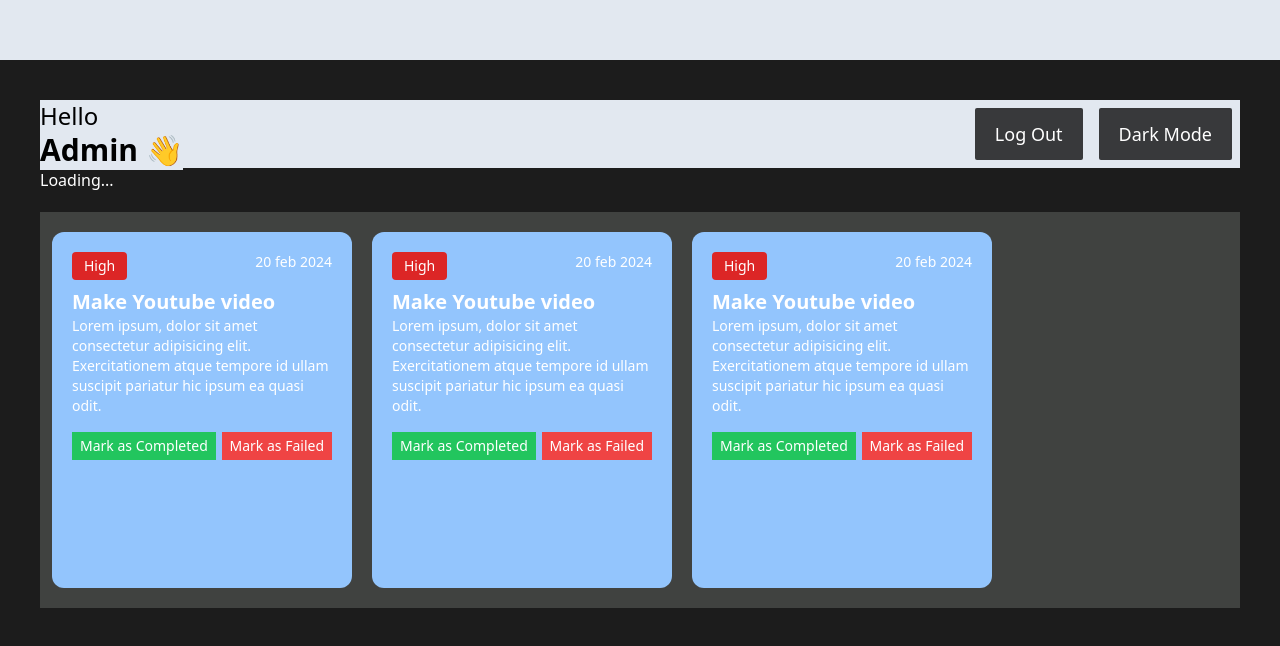
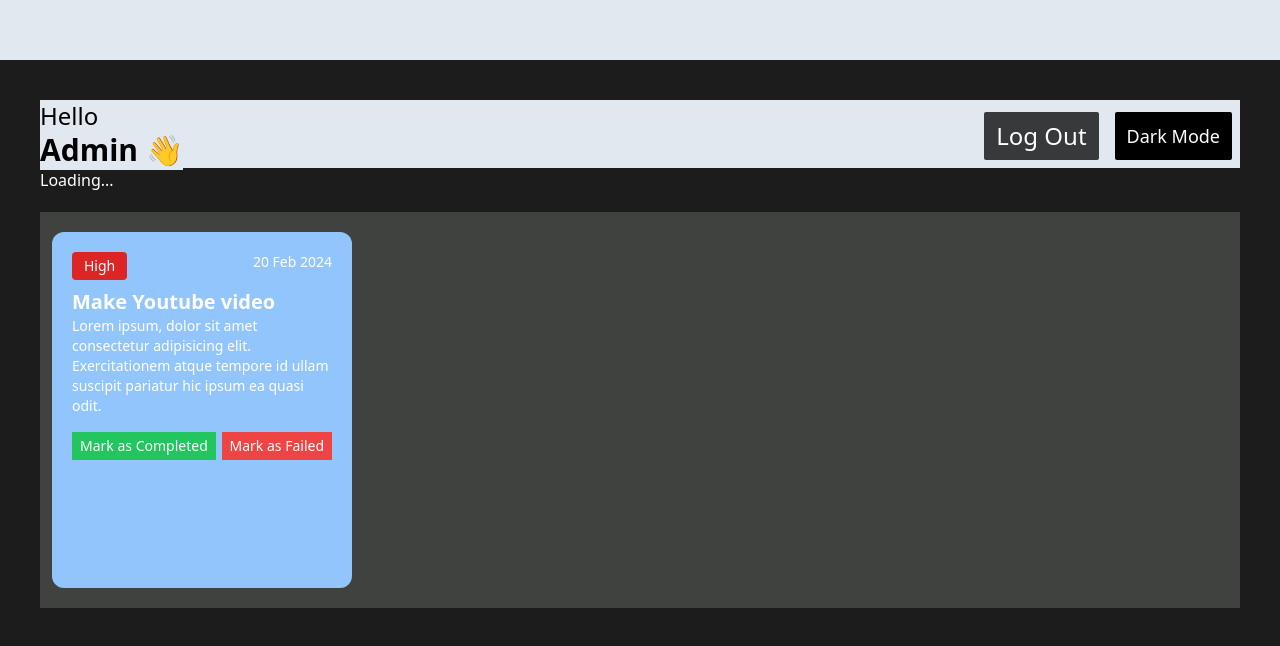
Before and after one commit to Hashiramanullah/employe-manegment, a React (Vite) app in the folder employee management/: page / in a window 1280 px wide. Shown: the part 740-1386 px from the top of the page. Built offline with nearby package versions, Linux system fonts and the light colour scheme.

Commit message:
29 morning work

```diff
--- a/employee management/index.html
+++ b/employee management/index.html
@@ -2,7 +2,7 @@
 <html lang="en">
   <head>
     <meta charset="UTF-8" />
-    <meta name="viewport" content="width=device-width, initial-scale=1.0" />
+    <meta name="viewport" content="width=device-width, initial-scale=1.0">
     <title>Employee Mangement System</title>
   </head>
   <body>
--- a/employee management/src/App.jsx
+++ b/employee management/src/App.jsx
@@ -1,95 +1,66 @@
-import React, { useContext, useEffect, useState } from 'react'
-import Login from './components/Auth/Login'
-import EmployeeDashboard from './components/Dashboard/EmployeeDashboard'
-import AdminDashboard from './components/Dashboard/AdminDashboard'
-import { useTheme } from './context/ThemeContext'
-import { getLocalStorage, setLocalStorage } from './utils/LocalStorage'
-import { AuthContext } from './context/AuthProvider'
+import React, { useContext, useEffect, useState } from 'react';
+import Login from './components/Auth/Login';
+import EmployeeDashboard from './components/Dashboard/EmployeeDashboard';
+import AdminDashboard from './components/Dashboard/AdminDashboard';
+import { useTheme } from './context/ThemeContext';
+import { getLocalStorage, setLocalStorage } from './utils/LocalStorage';
+import { AuthContext } from './context/AuthProvider';
 
 const App = () => {
-    const {theme , toggelTheme} = useTheme();
-    const [user,setUser] = useState(null);
-    const [loggedInUserData, setLoggedInUserData] = useState(null)
+    const { theme, toggelTheme } = useTheme();
+    const [user, setUser] = useState(null);
+    const [loggedInUserData, setLoggedInUserData] = useState(null);
     const authData = useContext(AuthContext);
-    // authData.EmployeeData
-    // console.log(authData.EmployeeData);
-    // set data into local Storage
+    const [employee, setEmployee] = useState(null);
 
-// localStorage.clear()
-     useEffect(()=>{
+    useEffect(() => {
         const loggedInUser = localStorage.getItem('loggedInUser');
-   if(loggedInUser){
+        if (loggedInUser) {
             const userData = JSON.parse(loggedInUser);
-    // console.log(userData);
-    setUser(userData.role)
-    setLoggedInUserData(userData.data)
-    //  console.log(loggedInUser,'user loggedIn');
+            setUser(userData.role);
+            setLoggedInUserData(userData.data);
+            console.log(userData.data);
+        }
+    }, []);
 
+    useEffect(() => {
+        const getDataFromLocalS = () => {
+            const employeeData = localStorage.getItem('employee');
+            if (employeeData) {
+                const genEmployeeData = JSON.parse(employeeData);
+                setEmployee(genEmployeeData);
+                console.log(genEmployeeData);
             }
+        };
+        getDataFromLocalS();
+    }, []);
 
-     },[])
-// localStorage.clear()
-     const handleLogin = (email,password) => {
-
-       if(email == 'admin@gmail.com' && password == '123'){
-        // console.log(`helo ${email}`);
-        localStorage.setItem('loggedInUser',JSON.stringify({role:'admin'}));
-        setUser('admin')
-
-       }else if(authData){
-          const employee = authData.EmployeeData.find((e)=>email == e.email && password == e.password)
-          if(employee){
-            localStorage.setItem('loggedInUser',JSON.stringify({role:'employee',data:employee}));
+    const handleLogin = (email, password) => {
+        if (email === 'admin@gmail.com' && password === '123') {
+            localStorage.setItem('loggedInUser', JSON.stringify({ role: 'admin' }));
+            setUser('admin');
+        } else if (authData) {
+            const employee = authData.EmployeeData.find((e) => email === e.email && password === e.password);
+            if (employee) {
+                localStorage.setItem('loggedInUser', JSON.stringify({ role: 'employee', data: employee }));
                 setLoggedInUserData(employee);
                 setUser('employee');
-
             }
-
-       }else{
-        alert('invalid credantial');
+        } else {
+            alert('Invalid credentials');
         }
-     }
-
-
-
+    };
 
     return (
-    <>
-   <div className={` ${theme == 'light' ? 'bg-slate-200 text-black' :'body'} `}>
+        <div className={`${theme === 'light' ? 'bg-slate-200 text-black' : 'body'} h-screen w-full`}>
+            {!user ? <Login handleLogin={handleLogin} /> : ''}
+            {user === 'admin' ? (
+                <AdminDashboard changeUser={setUser} />
+            ) : (
+                <EmployeeDashboard changeUser={setUser} user={user} employeeData={loggedInUserData} emply={employee} />
+            )}
+        </div>
+    );
+};
 
- {!user   ? <Login  handleLogin={handleLogin}/> : ''}
-      {user == 'admin' ? <AdminDashboard changeUser={setUser}/> : <EmployeeDashboard changeUser={setUser} user={user} employeeData={loggedInUserData}/>}
-
-   </div>
-
-    </>
-  )
-}
-
-export default App
-
-// import React from 'react';
-// import { ThemeProvider, useTheme } from './context/ThemeContext';
-// import Navbar from './components/Navbar';
-// import Home from './components/Home';
-
-// function ThemedApp() {
-//   const { theme } = useTheme();
-
-//   return (
-//     <div className={`${theme === 'light' ? 'bg-white text-black' : 'bg-gray-900 text-white'} min-h-screen`}>
-//       <Navbar />
-//       <Home />
-//     </div>
-//   );
-// }
-
-// function App() {
-//   return (
-//     <ThemeProvider>
-//       <ThemedApp />
-//     </ThemeProvider>
-//   );
-// }
-
-// export default App;
+export default App;
--- a/employee management/src/components/Dashboard/AdminDashboard.jsx
+++ b/employee management/src/components/Dashboard/AdminDashboard.jsx
@@ -5,7 +5,7 @@ import OldTask from '../other/OldTask'
 // import { useTheme } from '../../context/ThemeContext'
 const AdminDashboard = (props) => {
     return (
-        <div className=' bg-black w-full h-screen p-7'>
+        <div className=' bg-black w-full h-screen dark:text-white p-7'>
 
 
             <Header changeUser={props.changeUser} />
--- a/employee management/src/components/Dashboard/EmployeeDashboard.jsx
+++ b/employee management/src/components/Dashboard/EmployeeDashboard.jsx
@@ -4,13 +4,14 @@ import TaskListNumber from '../other/TaskListNumber';
 import TaskList from '../TaskList/TaskList';
 
 const EmployeeDashboard = (props) => {
-  const { employeeData, user, changeUser } = props; // Destructure all props here
+  const { employeeData, user, changeUser,emply } = props; // Destructure all props here
+  console.log(employeeData);
 
   return (
     <div className='p-10 bg-[#1C1C1C] h-screen'>
       <Header data={employeeData} user={user} changeUser={props.changeUser} />
       <TaskListNumber data={employeeData} />
-      <TaskList data={employeeData} />
+      <TaskList data={employeeData} emply={emply} />
     </div>
   );
 };
--- a/employee management/src/components/TaskList/TaskList.jsx
+++ b/employee management/src/components/TaskList/TaskList.jsx
@@ -4,76 +4,44 @@ import NewTask from './NewTask';
 import CompleteTask from './CompleteTask';
 import FailedTask from './FailedTask';
 
-const TaskList = ({data}) => {
-  // console.log(data);
+const TaskList = ({ emply }) => {
+  console.log(emply);
 
   return (
     <div
       id="tasklist"
       className="h-[55%] bg-[#404240] mt-5 overflow-x-auto items-center flex justify-start gap-5 p-3 flex-nowrap py-5 w-full"
     >
-      {data ?data.tasks.map((elem,idx)=>{
-      //  console.log(elem);
-       if(elem.active){
-        return <AcceptTask data={elem} key={idx}/>
-       }if(elem.newTask){
-        return <NewTask data={elem}  key={idx}/>
-       }if(elem.completed){
-        return <NewTask data={elem}  key={idx}/>
-       }if(elem.failedTask){
-        return <FailedTask data={elem}  key={idx}/>
-       }
+      {emply?.map((employee, idx) =>
+        employee.tasks?.map((task, taskIdx) => {
+          console.log(task);
 
-      }):''}
-       {/* <AcceptTask/>
-       <NewTask/>
-       <CompleteTask/>
-       <FailedTask/> */}
-
-       {/*  for check functionality  */}
-       <div className="h-full flex-shrink-0 w-[300px] p-5  bg-blue-300 rounded-xl">
-    <div className='flex justify-between'>
-        <h3 className='bg-red-600 px-3 py-1 rounded text-sm'>High</h3>
-    <h4 className='text-sm'>20 feb 2024</h4>
-
+          if (task.active) {
+            return <AcceptTask data={task} key={`${idx}-${taskIdx}`} />;
+          } else if (task.newTask) {
+            return <NewTask data={task} key={`${idx}-${taskIdx}`} />;
+          } else if (task.completed) {
+            return <CompleteTask data={task} key={`${idx}-${taskIdx}`} />;
+          } else if (task.failedTask) {
+            return <FailedTask data={task} key={`${idx}-${taskIdx}`} />;
+          }
+          return null;
+        })
+      )}
+      {/* Example task cards for layout purposes */}
+      <div className="h-full flex-shrink-0 w-[300px] p-5 bg-blue-300 rounded-xl">
+        <div className="flex justify-between">
+          <h3 className="bg-red-600 px-3 py-1 rounded text-sm">High</h3>
+          <h4 className="text-sm">20 Feb 2024</h4>
+        </div>
+        <h2 className="mt-2 text-xl font-semibold">Make Youtube video</h2>
+        <p className="text-sm">Lorem ipsum, dolor sit amet consectetur adipisicing elit. Exercitationem atque tempore id ullam suscipit pariatur hic ipsum ea quasi odit.</p>
+        <div className="flex justify-between mt-4">
+          <button className="bg-green-500 py-1 px-2 text-sm">Mark as Completed</button>
+          <button className="bg-red-500 py-1 px-2 text-sm">Mark as Failed</button>
+        </div>
+      </div>
     </div>
-
-    <h2 className='mt-2 text-xl font-semibold'>Make Youtube video</h2>
-    <p className='text-sm'>Lorem ipsum, dolor sit amet consectetur adipisicing elit. Exercitationem atque tempore id ullam suscipit pariatur hic ipsum ea quasi odit.</p>
-    <div className='flex justify-between mt-4 '>
-        <button className='bg-green-500 py-1 px-2 text-sm'>Mark as Completed </button>
-        <button className='bg-red-500 py-1 px-2 text-sm'>Mark as Failed</button>
-    </div>
-  </div>
-  <div className="h-full flex-shrink-0 w-[300px] p-5  bg-blue-300 rounded-xl">
-    <div className='flex justify-between'>
-        <h3 className='bg-red-600 px-3 py-1 rounded text-sm'>High</h3>
-    <h4 className='text-sm'>20 feb 2024</h4>
-
-    </div>
-
-    <h2 className='mt-2 text-xl font-semibold'>Make Youtube video</h2>
-    <p className='text-sm'>Lorem ipsum, dolor sit amet consectetur adipisicing elit. Exercitationem atque tempore id ullam suscipit pariatur hic ipsum ea quasi odit.</p>
-    <div className='flex justify-between mt-4 '>
-        <button className='bg-green-500 py-1 px-2 text-sm'>Mark as Completed </button>
-        <button className='bg-red-500 py-1 px-2 text-sm'>Mark as Failed</button>
-    </div>
-  </div>
-  <div className="h-full flex-shrink-0 w-[300px] p-5  bg-blue-300 rounded-xl">
-    <div className='flex justify-between'>
-        <h3 className='bg-red-600 px-3 py-1 rounded text-sm'>High</h3>
-    <h4 className='text-sm'>20 feb 2024</h4>
-
-    </div>
-
-    <h2 className='mt-2 text-xl font-semibold'>Make Youtube video</h2>
-    <p className='text-sm'>Lorem ipsum, dolor sit amet consectetur adipisicing elit. Exercitationem atque tempore id ullam suscipit pariatur hic ipsum ea quasi odit.</p>
-    <div className='flex justify-between mt-4 '>
-        <button className='bg-green-500 py-1 px-2 text-sm'>Mark as Completed </button>
-        <button className='bg-red-500 py-1 px-2 text-sm'>Mark as Failed</button>
-    </div>
-  </div>
-   </div>
   );
 };
 
--- a/employee management/src/components/other/Header.jsx
+++ b/employee management/src/components/other/Header.jsx
@@ -18,23 +18,24 @@ const Header = ({ data, user, changeUser }) => { // Destructuring changeUser her
   };
 
   return (
-    <div>
+    <div className='mx-auto'>
       <div className={`flex items-end justify-between ${theme === 'light' ? 'bg-slate-200 text-black' : 'body'}`}>
-        <h1 className={`text-2xl font-medium ${theme === 'light' ? 'bg-slate-200 text-black' : 'body'}`}>
+
+        <h1 className={`md:text-2xl text-base font-medium ${theme === 'light' ? 'bg-slate-200 text-black' : 'body'}`}>
           Hello <br />
-          <span className={`text-3xl font-semibold ${theme === 'light' ? 'bg-slate-200 text-black' : 'body'}`}>
+          <span className={`md:text-3xl text-base  font-semibold ${theme === 'light' ? 'bg-slate-200 text-black' : 'body'}`}>
             {userName} 👋
           </span>
         </h1>
-        <div>
+        <div className='flex'>
           <button
             onClick={logoutHandler}
-            className={`px-5 py-3 rounded-sm text-lg font-medium m-2 ${theme === 'light' ? 'bg-[#38393b] text-white' : 'bg-red-500 text-white'}`}>
+            className={`px-3 py-2 rounded-sm text-base md:text-2xl font-medium hover:bg-red-600 m-2 ${theme === 'light' ? 'bg-[#38393b] text-white' : 'bg-red-500 text-white'}`}>
             Log Out
           </button>
           <button
             onClick={toggleTheme}
-            className={`px-5 py-3 rounded-sm text-lg font-medium m-2 ${theme === 'light' ? 'bg-[#38393b] text-white' : 'bg-red-500 text-white'}`}>
+            className={`px-3 py-2 rounded-sm text-lg font-medium hover:bg-red-600 focus:outline-none focus:ring  xl:bg-black   m-2 ${theme === 'light' ? 'bg-[#38393b] text-white' : 'bg-red-500 text-white'}`}>
             {theme === 'light' ? 'Dark Mode' : 'Light Mode'}
           </button>
         </div>
--- a/employee management/src/index.css
+++ b/employee management/src/index.css
@@ -9,6 +9,7 @@
   color: #fff;
 }
 .body {
+  /* overflow-x: hidden; */
 
   background-color: #111;
   color: #fff;
```
Also changed, not shown: employee management/src/components/TaskList/NewTask.jsx (+7 -4 lines), employee management/src/components/other/CreateTask.jsx (+21 -13 lines), employee management/vercel.json. Lines whose indentation alone changed are shown as unchanged.
